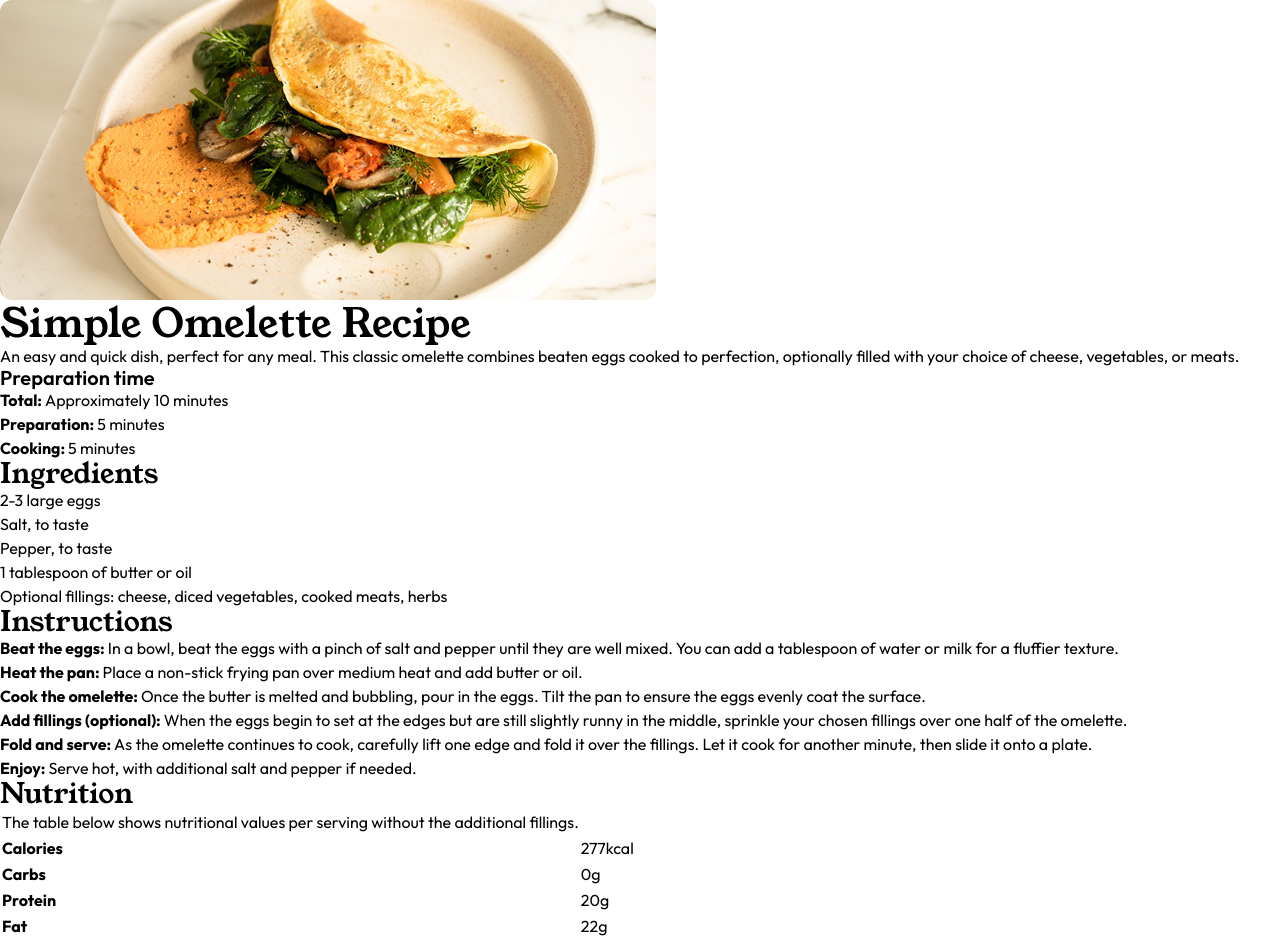
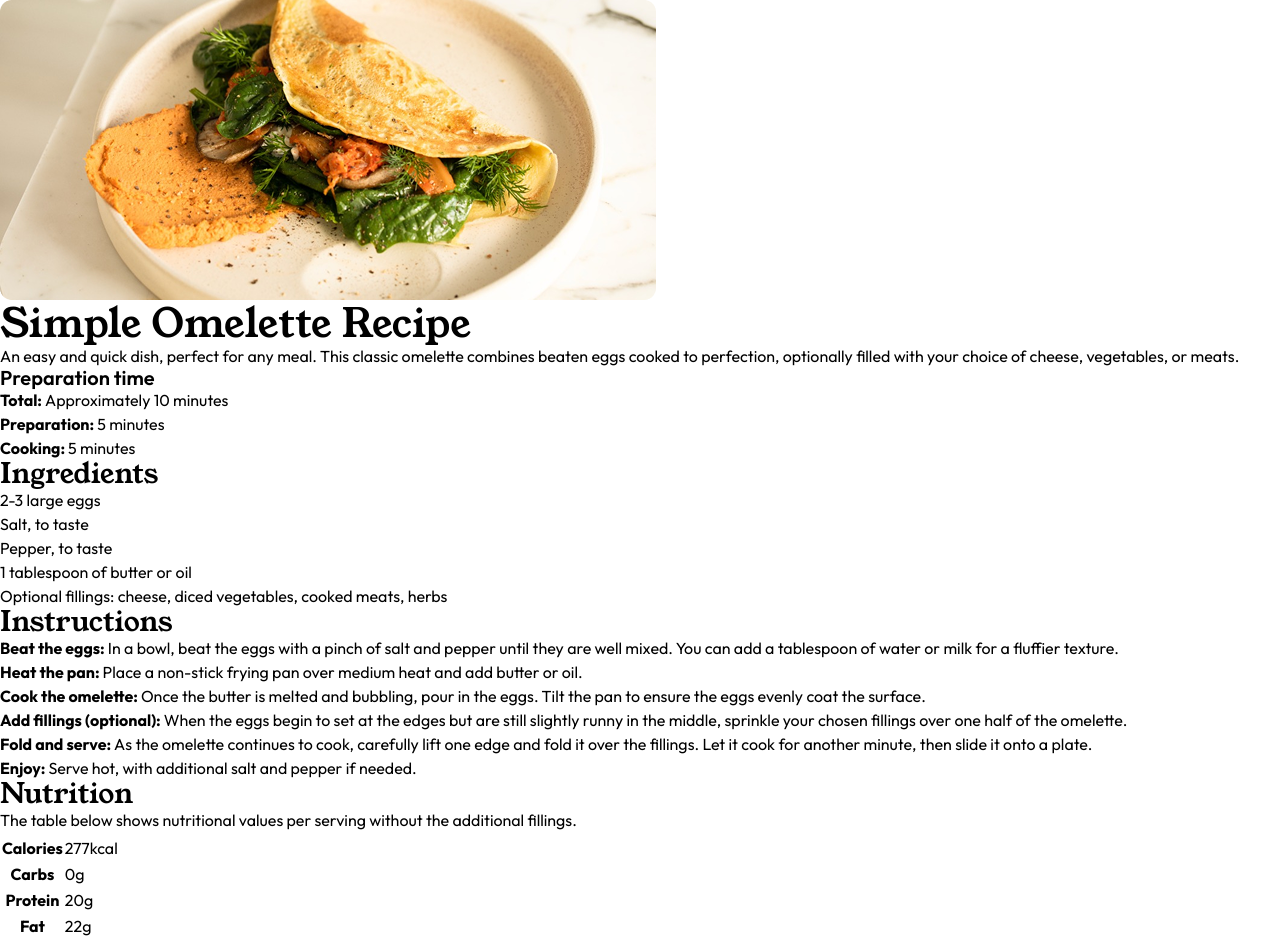
Before and after one commit to gabrielestefono/recipe-page, a Vue app: page / in a window 1280 px wide. Built offline with nearby package versions, Linux system fonts and the light colour scheme.

Commit message:
Correções de Acessibilidades e HTML

```diff
--- a/index.html
+++ b/index.html
@@ -1,5 +1,5 @@
 <!doctype html>
-<html lang="">
+<html lang="en">
   <head>
     <meta charset="UTF-8" />
     <link rel="icon" href="/favicon.ico" />
@@ -100,6 +100,15 @@
         line-height: var(--height-150);
         font-weight: var(--weight-700);
       }
+
+      .sr-only {
+        position: absolute;
+        width: 1px;
+        height: 1px;
+        overflow: hidden;
+        clip-path: inset(50%);
+        white-space: nowrap;
+      }
     </style>
   </head>
   <body>
--- a/src/App.vue
+++ b/src/App.vue
@@ -75,30 +75,29 @@
       </section>
       <section>
         <h2 class="text-preset-02">Nutrition</h2>
+        <p class="text-preset-04">
+          The table below shows nutritional values per serving without the additional fillings.
+        </p>
+
         <table>
-          <thead>
-            <tr>
-              <th class="text-preset-04">
-                The table below shows nutritional values per serving without the additional
-                fillings.
-              </th>
-            </tr>
-          </thead>
+          <caption class="sr-only">
+            Nutritional values per serving without additional fillings.
+          </caption>
           <tbody>
             <tr>
-              <td class="text-preset-04-bold">Calories</td>
+              <th scope="row" class="text-preset-04-bold">Calories</th>
               <td class="text-preset-04">277kcal</td>
             </tr>
             <tr>
-              <td class="text-preset-04-bold">Carbs</td>
+              <th scope="row" class="text-preset-04-bold">Carbs</th>
               <td class="text-preset-04">0g</td>
             </tr>
             <tr>
-              <td class="text-preset-04-bold">Protein</td>
+              <th scope="row" class="text-preset-04-bold">Protein</th>
               <td class="text-preset-04">20g</td>
             </tr>
             <tr>
-              <td class="text-preset-04-bold">Fat</td>
+              <th scope="row" class="text-preset-04-bold">Fat</th>
               <td class="text-preset-04">22g</td>
             </tr>
           </tbody>
@@ -106,7 +105,6 @@
       </section>
     </article>
   </main>
-  <footer></footer>
 </template>
 
 <style scoped></style>
```
